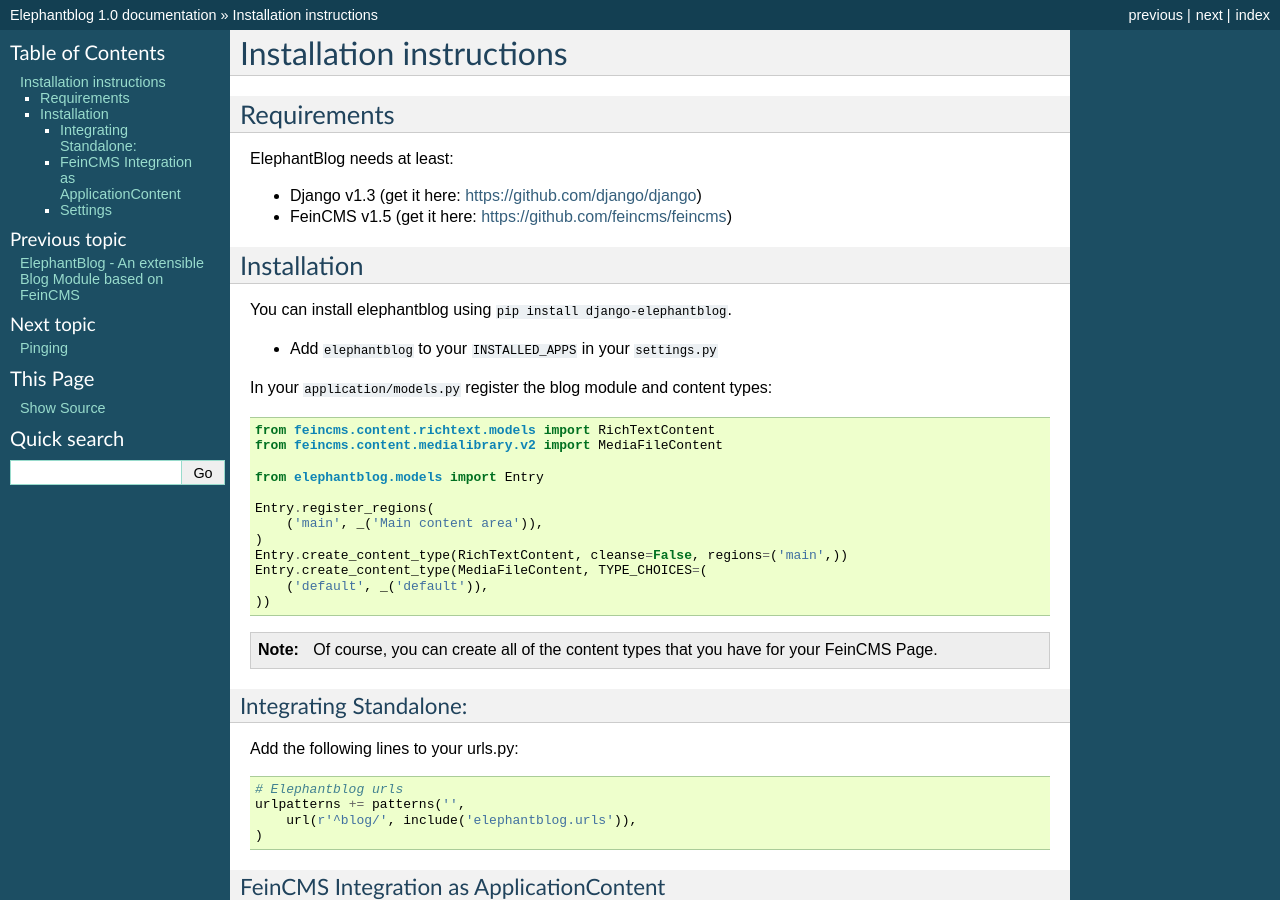
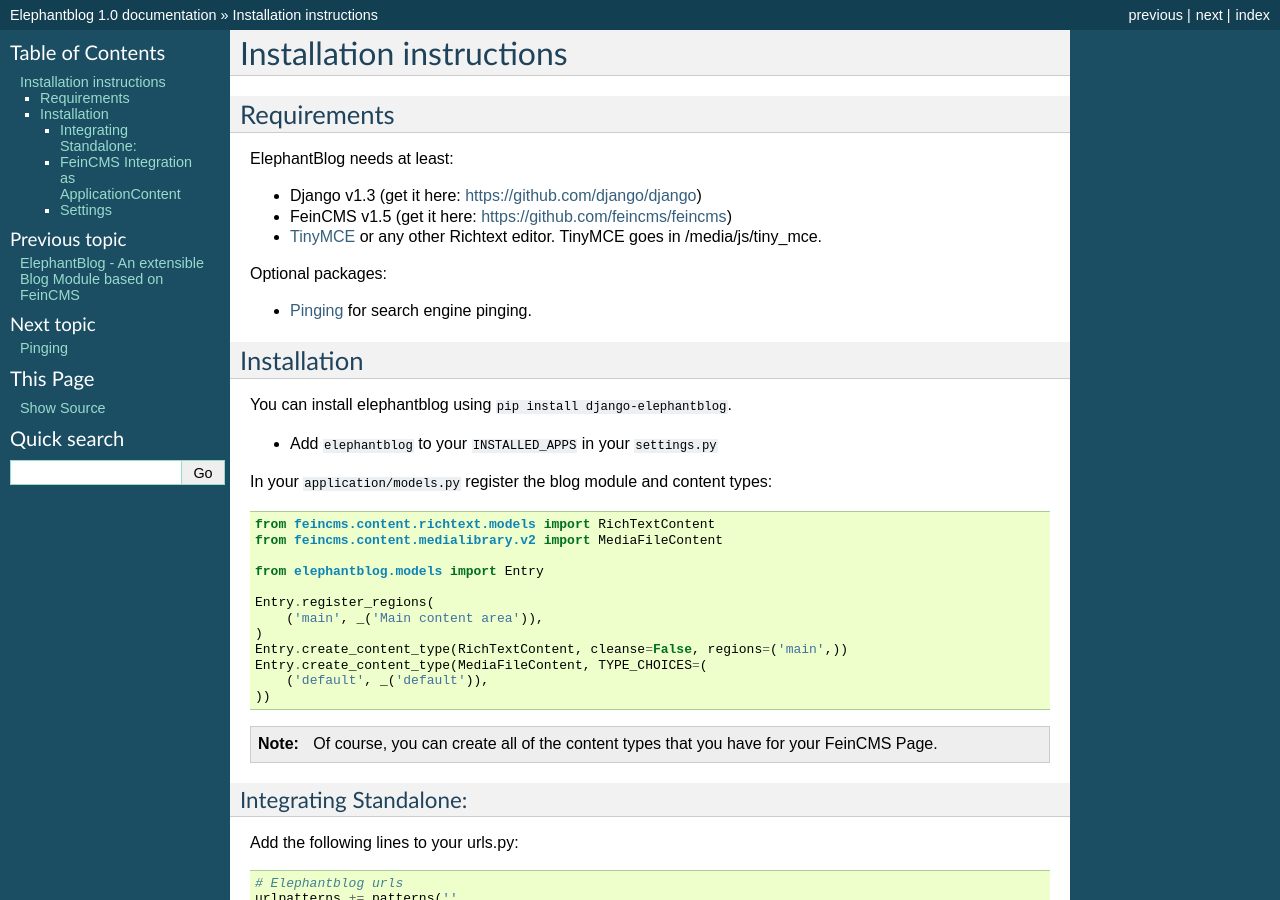
Before and after one commit to feincms/feincms-elephantblog, a Sphinx documentation site: the page built from docs/installation.rst, in a window 1280 px wide and 900 px high. Built offline with Sphinx 7.4.7, drawn with Linux system fonts in a browser that asks for light colours.

Commit message:
add tinymce and pinging reference to the docs

```diff
--- a/docs/installation.rst
+++ b/docs/installation.rst
@@ -12,7 +12,15 @@
 
 * Django v1.3 (get it here: https://github.com/django/django)
 * FeinCMS v1.5 (get it here: https://github.com/feincms/feincms)
+* TinyMCE_ or any other Richtext editor. TinyMCE goes in /media/js/tiny_mce.
 
+.. _TinyMCE: http://www.tinymce.com/download/download.php
+
+Optional packages:
+
+* Pinging_ for search engine pinging.
+
+.. _Pinging: https://github.com/matthiask/pinging
 
 Installation
 ============
```
